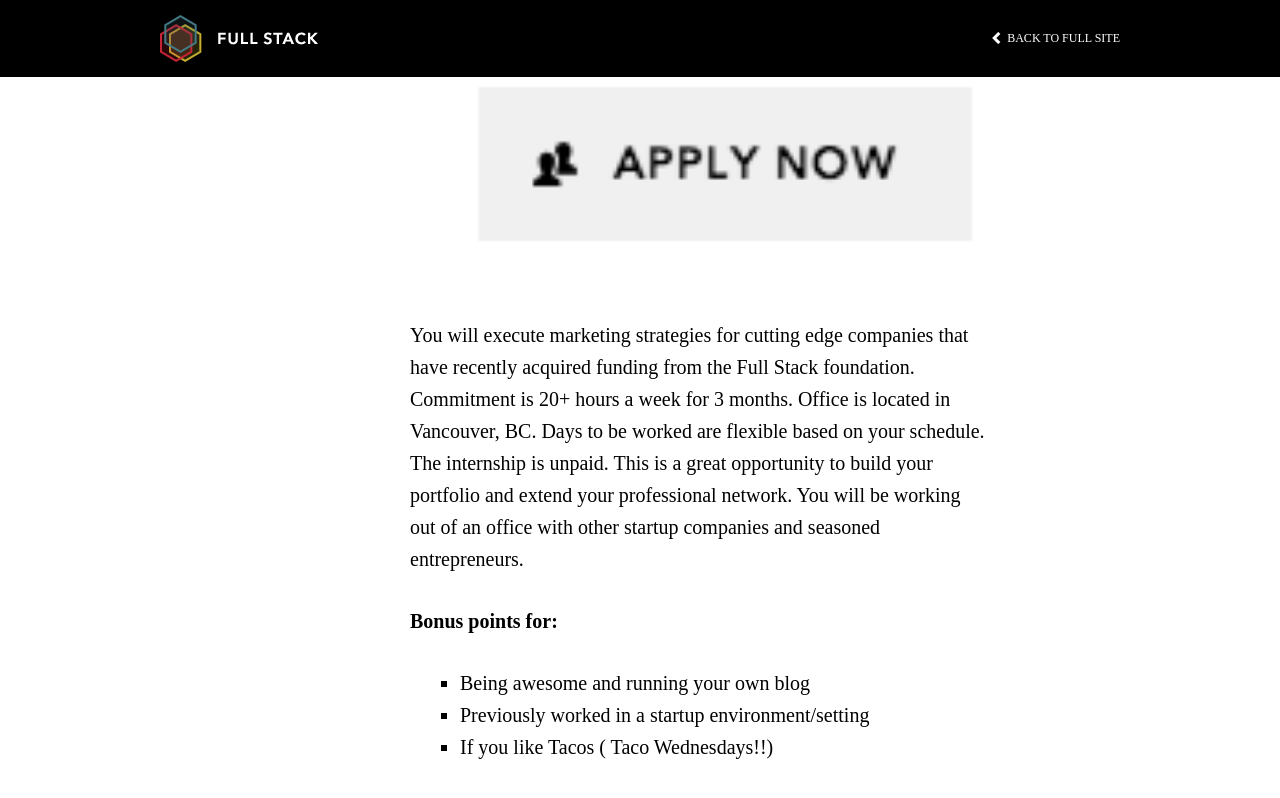
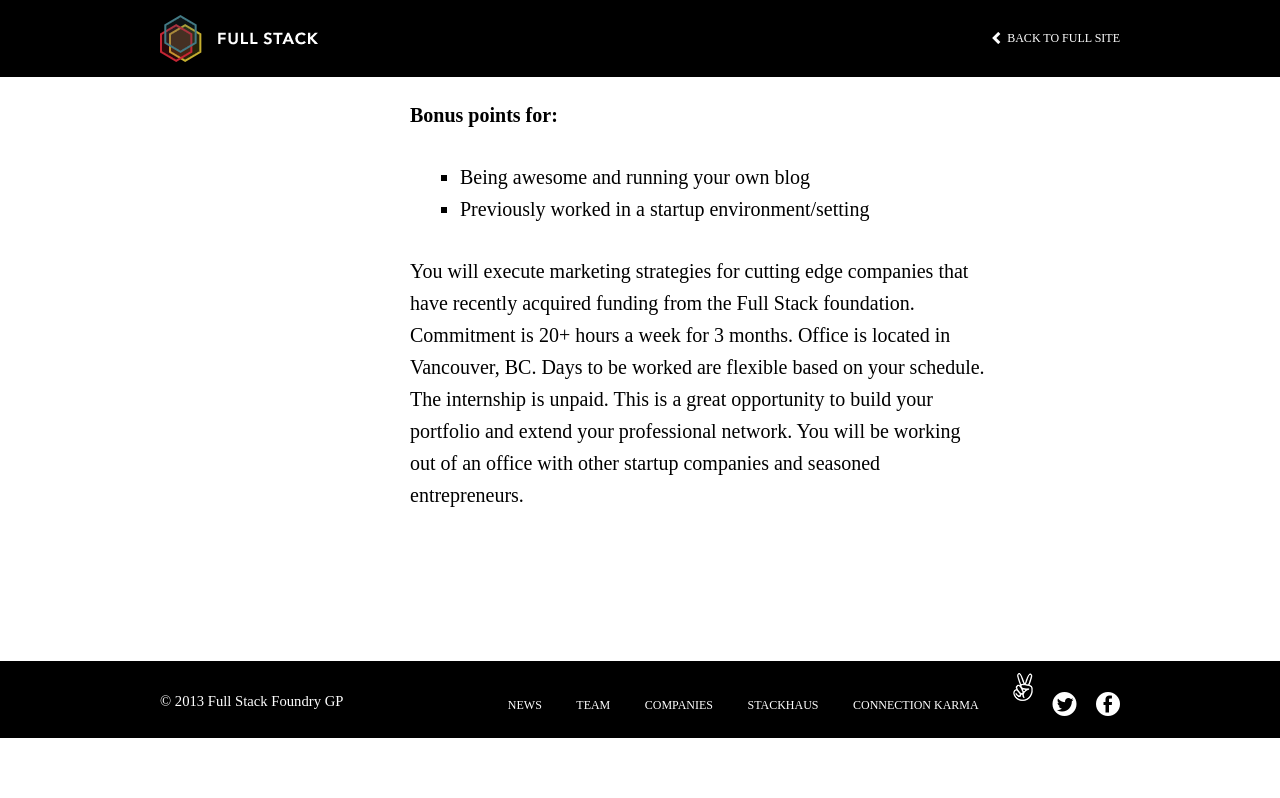
Before and after one commit to FullStackFoundry/fullstackfoundry.github.com, a Jekyll site: the page built from _posts/talent/2013-02-01-full-stack-marketing-intern.md, in a window 1280 px wide and 900 px high, scrolled down 1567 px. Shown: the top 798 px of the window. Built offline with Jekyll 4.4.1, drawn with Linux system fonts in a browser that asks for light colours; nearby versions of some CDN libraries; some web fonts are replaced; after the commit the page ends 2305 px from its top, so only the background shows below that.

Commit message:
Text formatting on intern page

```diff
--- a/_posts/talent/2013-02-01-full-stack-marketing-intern.md
+++ b/_posts/talent/2013-02-01-full-stack-marketing-intern.md
@@ -31,11 +31,9 @@ Interns should expect to be very hands-on in many aspects of the business and sh
 * Marketing background/education
 * Proficiency with Gmail, Google Calendar, Keynote, and Excel Proficiency with design software a plus (Adobe Photoshop, Illustrator, etc)
 * Fun, passionate, hardworking, and have a sense of humour. We work hard and play hard
-<a href="#"><img src="http://fullstack.ca/images/apply-now.png"></a>
-
-You will execute marketing strategies for cutting edge companies that have recently acquired funding from the Full Stack foundation. Commitment is 20+ hours a week for 3 months. Office is located in Vancouver, BC. Days to be worked are flexible based on your schedule. The internship is unpaid. This is a great opportunity to build your portfolio and extend your professional network. You will be working out of an office with other startup companies and seasoned entrepreneurs.
 
 <b> Bonus points for: </b>
 * Being awesome and running your own blog
 * Previously worked in a startup environment/setting
-* If you like Tacos ( Taco Wednesdays!!)
+
+You will execute marketing strategies for cutting edge companies that have recently acquired funding from the Full Stack foundation. Commitment is 20+ hours a week for 3 months. Office is located in Vancouver, BC. Days to be worked are flexible based on your schedule. The internship is unpaid. This is a great opportunity to build your portfolio and extend your professional network. You will be working out of an office with other startup companies and seasoned entrepreneurs.
```
